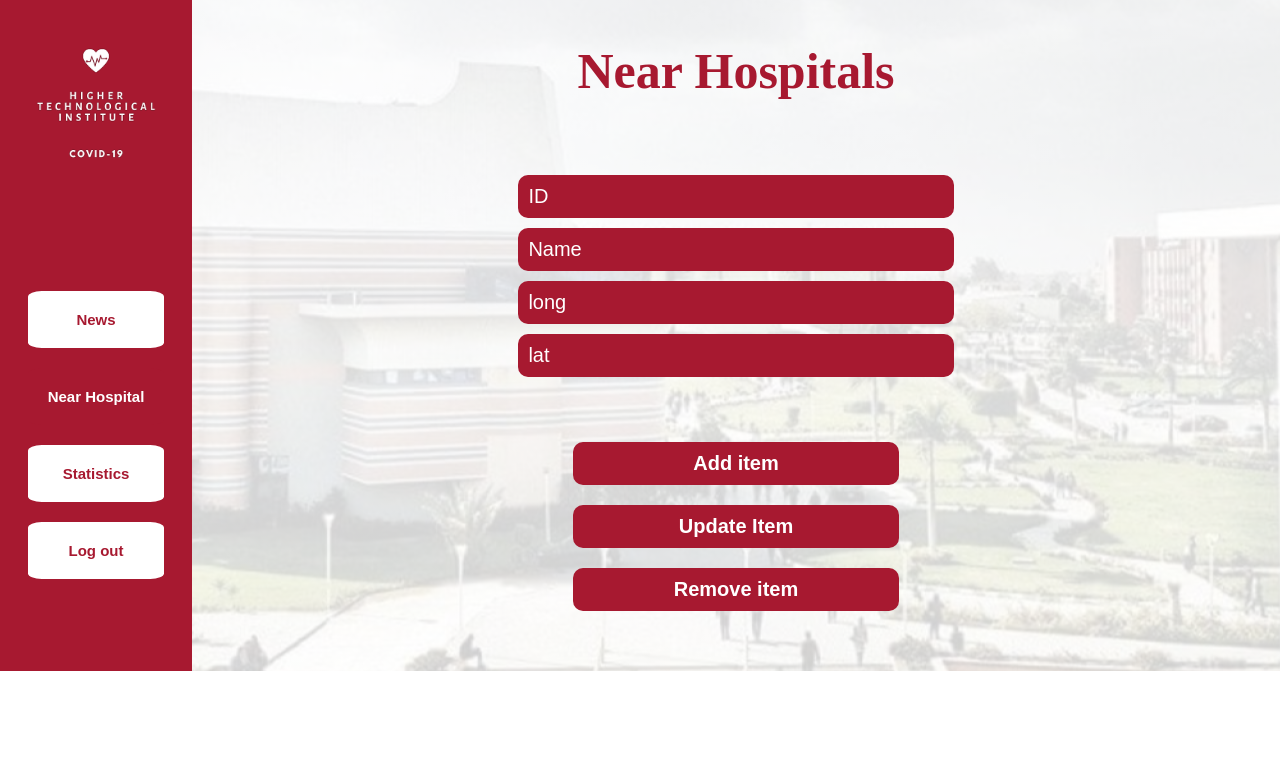
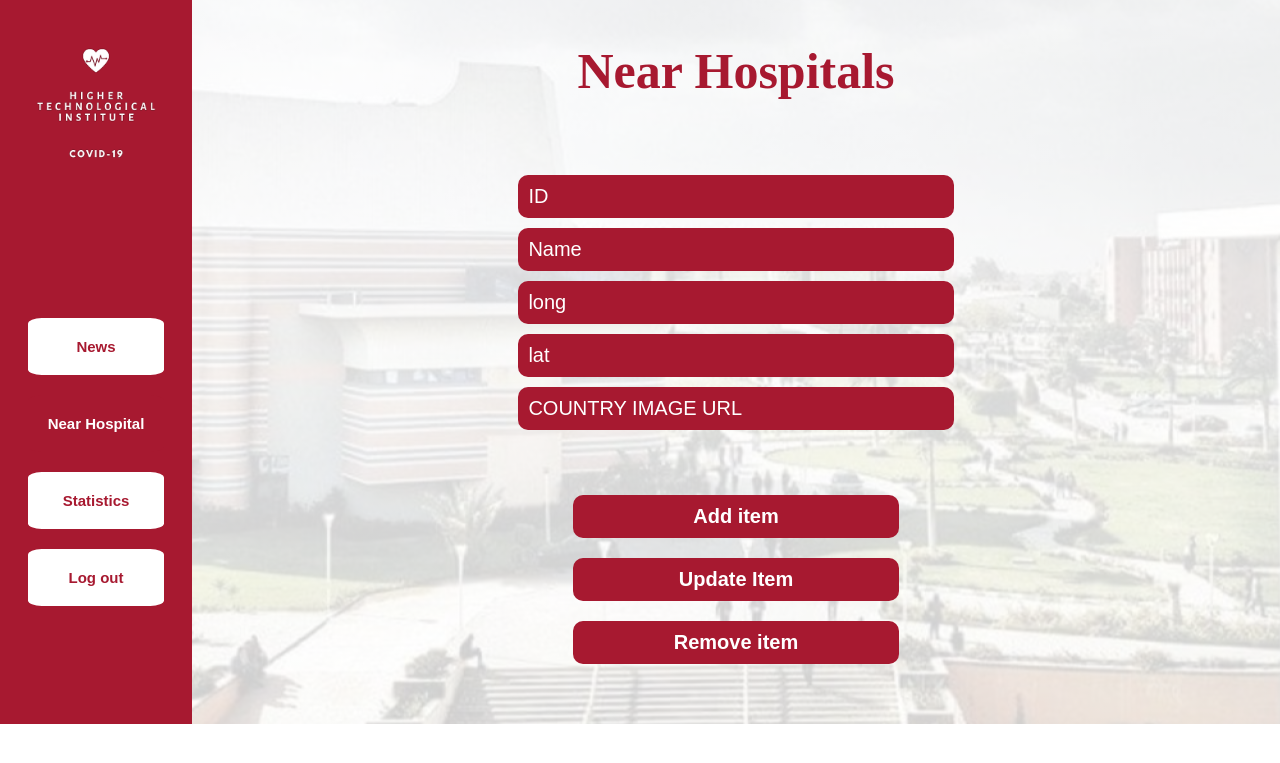
Before and after one commit to AmrElDessouki22/cc, a Node server app: page /dashboard/hospital in a window 1280 px wide. Shown: the top 763 px of the page. Run offline with Node 20, Linux system fonts and the light colour scheme; some libraries are stand-ins or nearby versions.

Commit message:
client view

```diff
--- a/Public/js/hostpitals.js
+++ b/Public/js/hostpitals.js
@@ -8,6 +8,7 @@ const hospital = document.getElementById('hospital')
 const statics = document.getElementById('statics')
 hospital.style["background-color"] = '#a71930'
 hospital.style["color"]='white'
+const image = document.getElementById('image')
 const add = document.getElementById('add')
 const update = document.getElementById('update')
 const remove = document.getElementById('remove')
@@ -49,7 +50,7 @@ function staticsgo()
 }
 async function addnew()
 {
-    const body = {name:name.value ,location:{lon:long.value,lat:lat.value}}
+    const body = {name:name.value ,location:{lon:long.value,lat:lat.value},image_url:image.value}
     const response = await fetch(url+'addhospital',{
         method:'POST',
         headers:{'Content-Type':'application/json','Authorization':'Bearer '+document.cookie.split('=')[1]},
@@ -75,6 +76,10 @@ function updatebody(){
     if(name.value != '' )
     {
         body.name = name.value
+    }
+    if(image.value != '' )
+    {
+        body.name = image.value
     }
     if(long.value != '' )
     {
--- a/Template/views/nearhospital.hbs
+++ b/Template/views/nearhospital.hbs
@@ -35,6 +35,8 @@
         <input id="name" type="text" placeholder="Name">
         <input id="long" type="text" placeholder="long">
         <input id="lat" type="text" placeholder="lat">
+        <input id="image" type="text" placeholder="COUNTRY IMAGE URL">
+
         </div>
         <div class="buttons">
             <input id="add" type="button" value="Add item">
```
